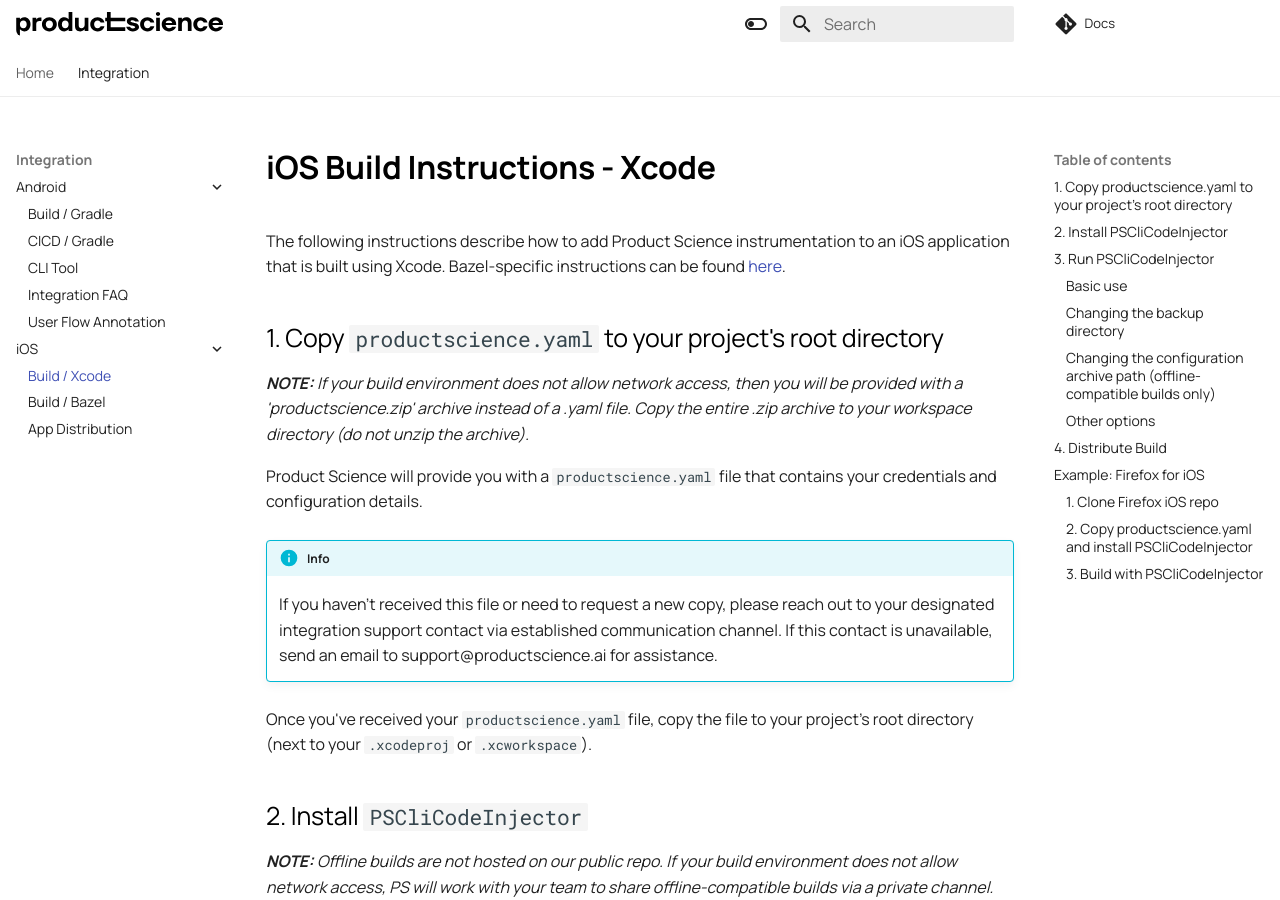
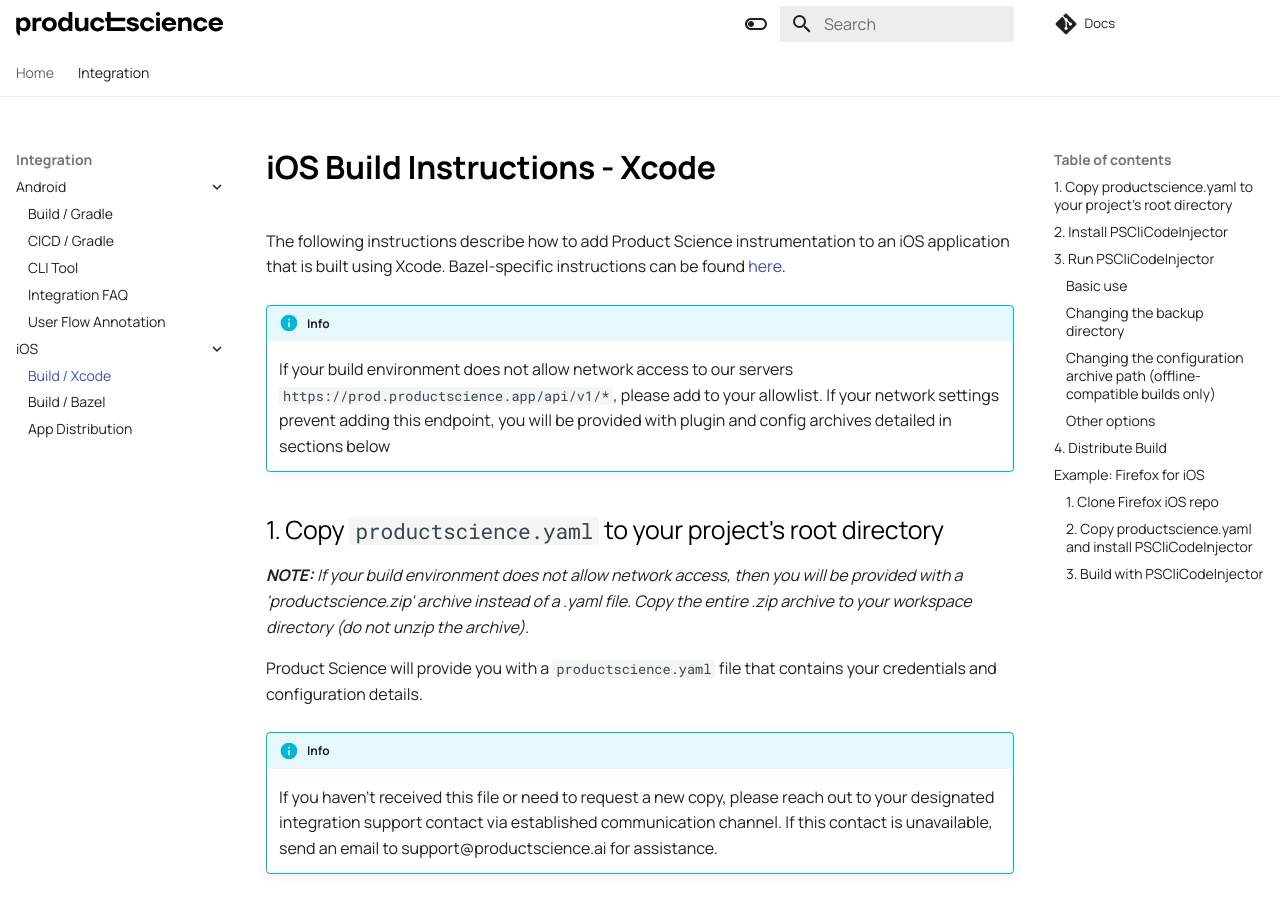
Before and after one commit to product-science/docs, an MkDocs documentation site: the page built from docs/ios/xcode.md, in a window 1280 px wide and 900 px high. Built offline with MkDocs 1.6.1 and Material for MkDocs 9.7.7, drawn with Linux system fonts in a browser that asks for light colours.

Commit message:
Update xcode.md
note about offline build network allow access for iOS

```diff
--- a/docs/ios/xcode.md
+++ b/docs/ios/xcode.md
@@ -1,6 +1,10 @@
 # iOS Build Instructions - Xcode
 
 The following instructions describe how to add Product Science instrumentation to an iOS application that is built using Xcode. Bazel-specific instructions can be found [here](bazel.md).
+
+!!! info
+    If your build environment does not allow network access to our servers `https://prod.productscience.app/api/v1/*`, please add to your allowlist.
+    If your network settings prevent adding this endpoint, you will be provided with plugin and config archives detailed in sections below
 
 ## 1. Copy `productscience.yaml` to your project's root directory
 
```
